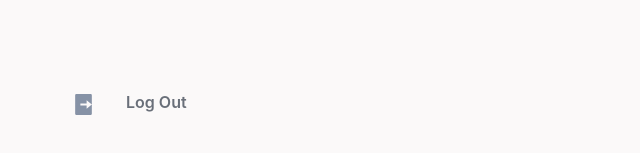
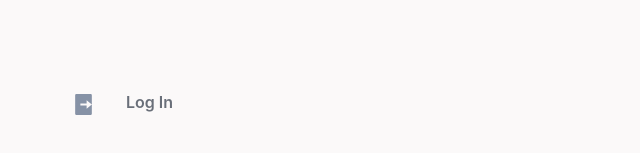
Before and after one commit to Desp0o/movie-quiz, a React (Vite) app: page /pages/Login in a window 1280 px wide. Shown: the part 623-776 px from the top of the page, without its empty margins (0-640 px from the left). Built offline with nearby package versions, Linux system fonts and the light colour scheme.

Commit message:
create user hook and updatet login/out component

```diff
--- a/src/components/navbar/LoginORoutLink.tsx
+++ b/src/components/navbar/LoginORoutLink.tsx
@@ -1,23 +1,25 @@
-import { Link } from "react-router-dom"
-import { loginSVG } from "../../assets/SVGS"
-
+import { Link } from "react-router-dom";
+import { loginSVG } from "../../assets/SVGS";
+import { useUserHook } from "../../hooks/useUserHook";
 
 const LoginORoutLink = () => {
-    const user = 's'
+  const { userName } = useUserHook();
 
   return (
     <div>
-        {user
-            ?
-            <Link to='/pages/Login' className="login_or_logout_link_item nav_link">
-                <div className="login_svg_parent">{loginSVG}</div>
-                <p>Log Out</p>
-            </Link>
-            :
-            <Link to='/' className="login_or_logout_link_item nav_link">{loginSVG} Log In</Link>
-        }
+      {userName ? (
+        <Link to="/pages/Login" className="login_or_logout_link_item nav_link">
+          {loginSVG}
+          <p>Log Out</p>
+        </Link>
+      ) : (
+        <Link to="/" className="login_or_logout_link_item nav_link">
+          <div className="login_svg_parent">{loginSVG}</div>
+          <p>Log In</p>
+        </Link>
+      )}
     </div>
-  )
-}
+  );
+};
 
-export default LoginORoutLink
+export default LoginORoutLink;
--- /dev/null
+++ b/src/hooks/useUserHook.ts
@@ -0,0 +1,13 @@
+import { useSelector } from "react-redux";
+
+interface RootState {
+  userReducer: {
+    name: string;
+  };
+}
+
+export const useUserHook = () => {
+  const userName = useSelector((state: RootState) => state.userReducer.name);
+
+  return { userName };
+};
--- a/src/redux/store.ts
+++ b/src/redux/store.ts
@@ -1,9 +1,11 @@
 import { configureStore } from "@reduxjs/toolkit";
 import linkSlicer from "./LinkSlicer"
+import UserSlicer from "./UserSlicer";
 
 const store = configureStore({
     reducer:{
-        linkReducer: linkSlicer
+        linkReducer: linkSlicer,
+        userReducer: UserSlicer
     }
 })
 
```
